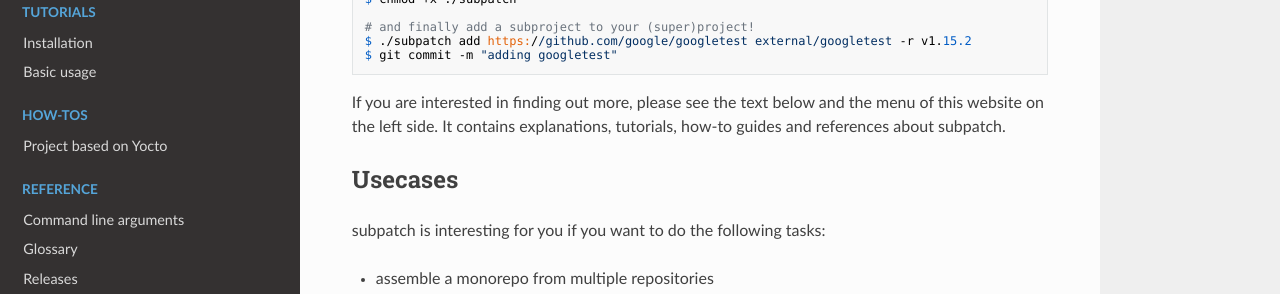
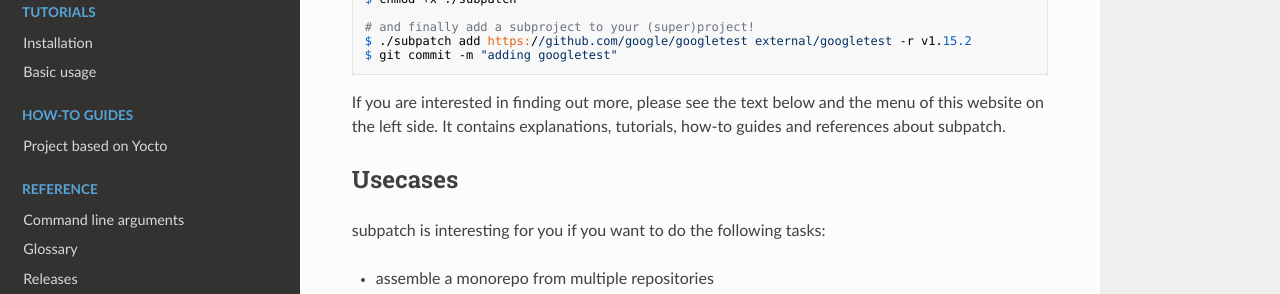
Before and after one commit to lengfeld/subpatch, an MkDocs documentation site: the page built from website/index.md, in a window 1280 px wide. Shown: the part 536-830 px from the top of the page. Built offline with MkDocs 1.6.1, drawn with Linux system fonts in a browser that asks for light colours; nearby versions of some CDN libraries.

Commit message:
website: use the term 'how-to guides'
Prefer th term "how-to guides" over "how-to". I use the former more
often now.

```diff
--- a/mkdocs.yml
+++ b/mkdocs.yml
@@ -15,7 +15,7 @@ nav:
   - Tutorials:
     - Installation: 'tut/installation.md'
     - Basic usage: 'tut/basic-usage.md'
-  - How-Tos:
+  - How-to guides:
     - Project based on Yocto: 'howto/yocto.md'
   - Reference:
     - Command line arguments: 'ref/command-line.md'
```
